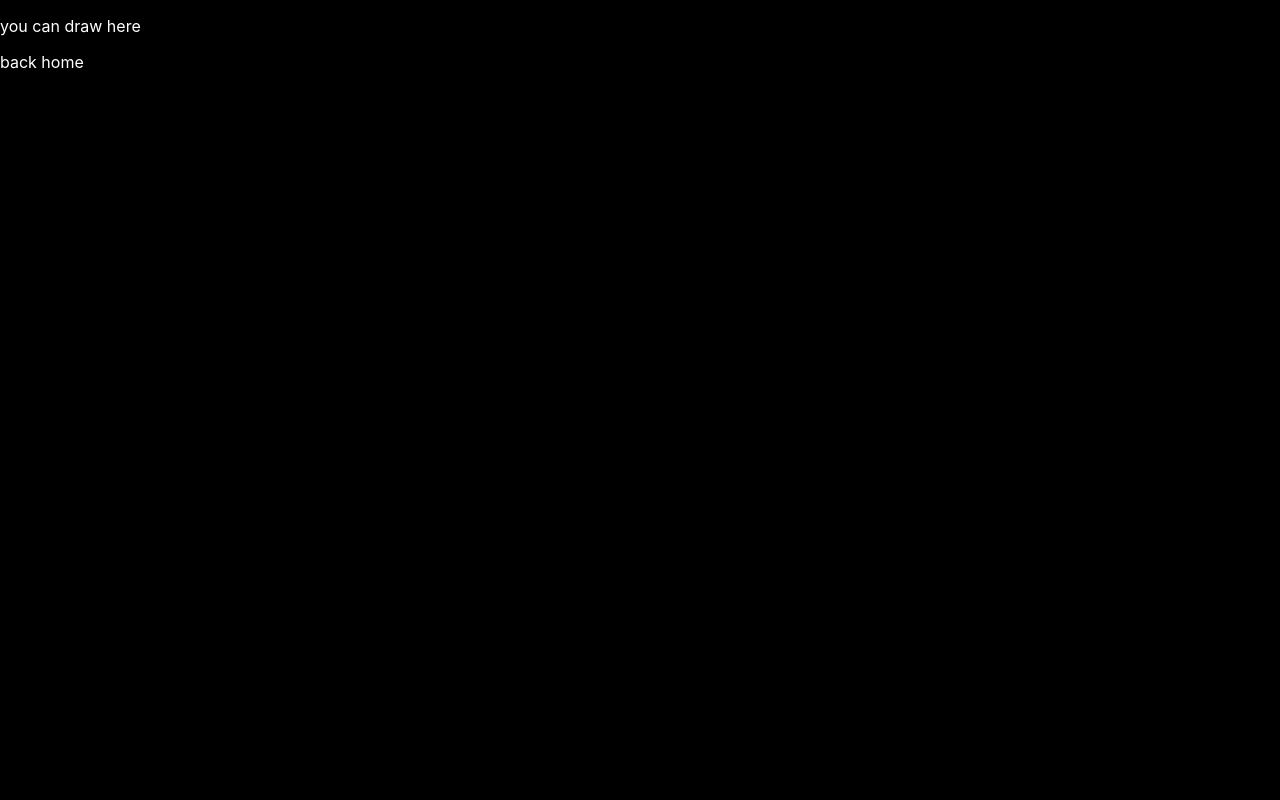
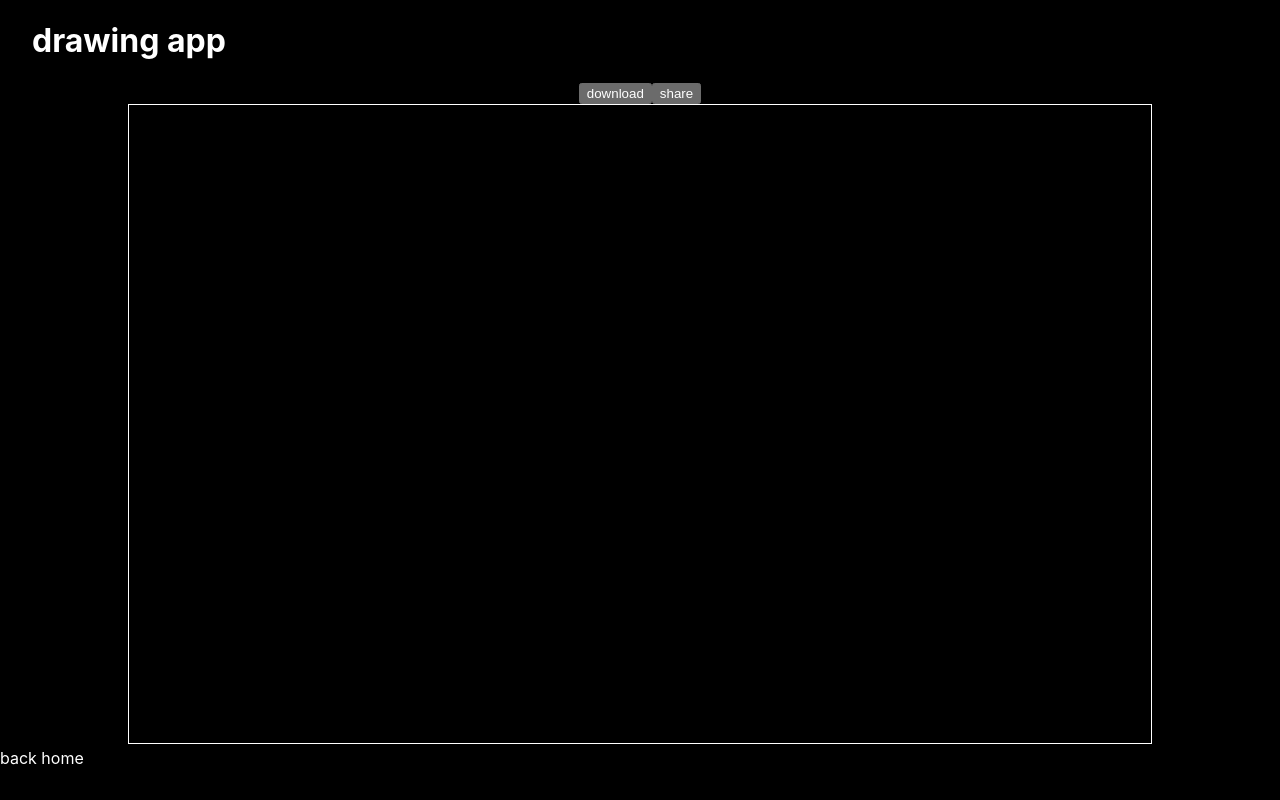
Before and after one commit to StefanNede/Personal_Website2, a Next.js app: page /draw in a window 1280 px wide. Built offline with nearby package versions, Linux system fonts and the light colour scheme.

Commit message:
added base files for drawing

```diff
--- /dev/null
+++ b/components/drawingCanvas.tsx
@@ -0,0 +1,10 @@
+const DrawingCanvas:React.FC = () => {
+    return (
+        <div>
+            <canvas style={{border:"1px solid white", width:"80vw", height:"80vh"}}>
+
+            </canvas>
+        </div>
+    )
+}
+export default DrawingCanvas
--- a/pages/draw.tsx
+++ b/pages/draw.tsx
@@ -1,11 +1,21 @@
 import Link from "next/link"
+import DrawingCanvas from "../components/drawingCanvas"
+import styles from '../styles/Draw.module.css'
 
 export default function Draw() {
     return (
         <div className="container">
-            <main>
-
-                <p>you can draw here</p>
+            <header className={styles.header}>
+                <h1>drawing app</h1>
+            </header>
+            <main className={styles.main}>
+                <div className={styles.options}>
+                    <button>download</button>
+                    <button>share</button>
+                </div>
+                <div className={styles.canvas}>
+                    <DrawingCanvas/>
+                </div>
             </main>
             <footer>
                 <Link href="/">back home</Link>
--- /dev/null
+++ b/styles/Draw.module.css
@@ -0,0 +1,31 @@
+.container {
+    padding-left: 4vw;
+}
+
+.header {
+    display: flex;
+    width: 90vw;
+    justify-content: space-between;
+    margin-left:2.5vw;
+}
+
+.title {
+    min-height:10vh;
+}
+
+.title h1 {
+}
+
+.main {
+    min-height: 79vh;
+    display: flex;
+    flex-direction: column;
+    justify-content: center;
+    align-items: center;
+}
+.footer {
+    max-height: 5vh;
+}
+
+.canvas {
+}
```
